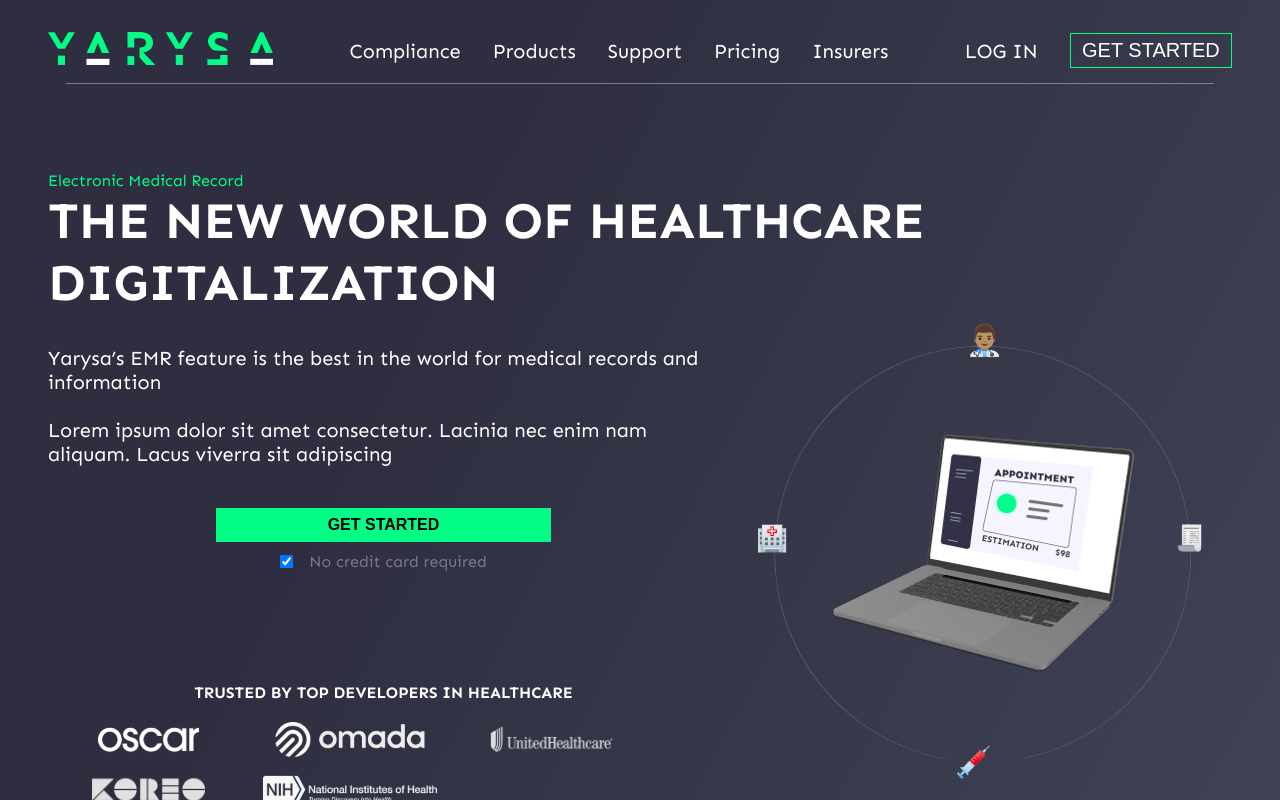
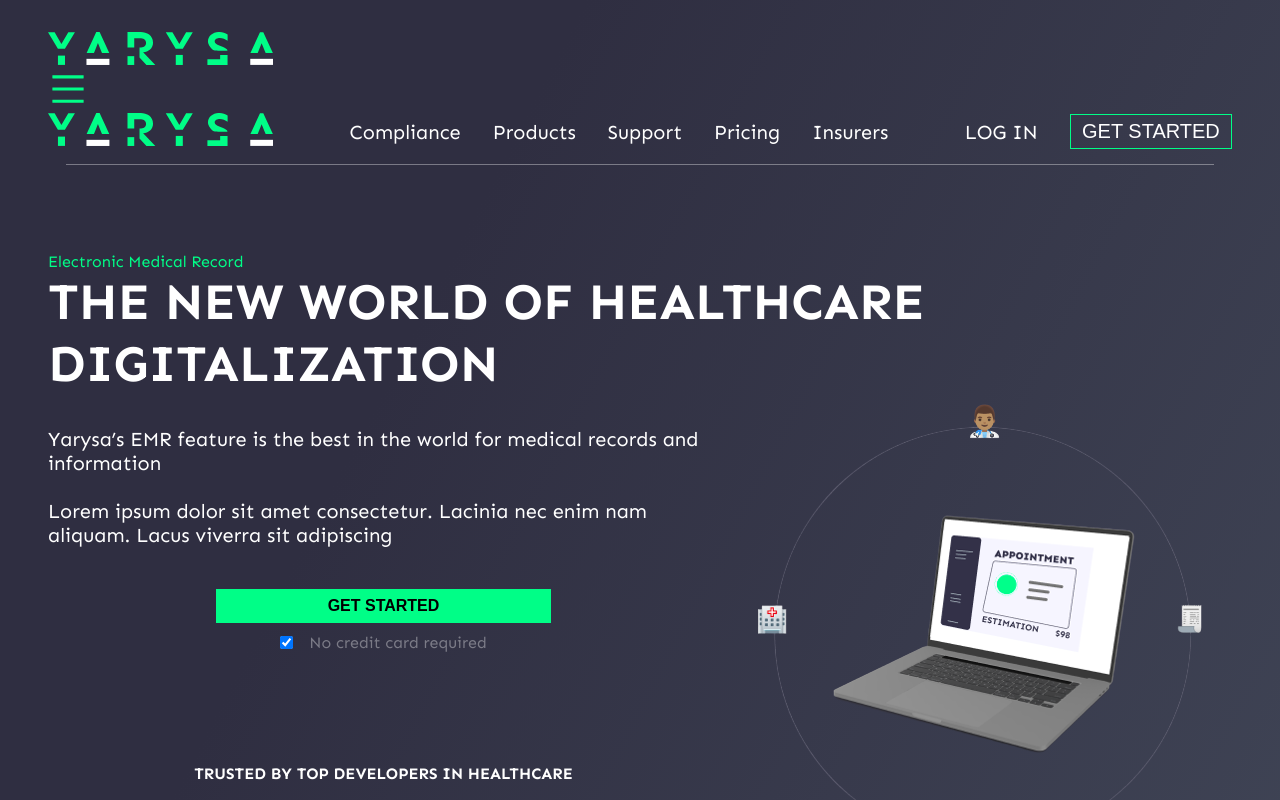
Before and after one commit to principlebrothers/Yarysa, a React (Vite) app: page / in a window 1280 px wide. Shown: the top 800 px of the page. Built offline with nearby package versions, Linux system fonts and the light colour scheme.

Commit message:
Update Navbar.jsx

```diff
--- a/src/components/header/Navbar.jsx
+++ b/src/components/header/Navbar.jsx
@@ -1,4 +1,4 @@
-import React, { useEffect, useState } from 'react';
+import React, { useState } from 'react';
 import { Link } from 'react-router-dom';
 import { AiOutlineMenu } from 'react-icons/ai';
 import yarysaLogo from '../../assets/yarysaLogo.svg';
@@ -7,14 +7,7 @@
 import styles from './Navbar.module.css';
 
 function Navbar() {
-  const [width, setWidth] = useState(window.innerWidth);
   const [isActive, setIsActive] = useState(false);
-
-  useEffect(() => {
-    const handleResize = () => setWidth(window.innerWidth);
-    window.addEventListener('resize', handleResize);
-    return () => window.removeEventListener('resize', handleResize);
-  }, []);
 
   const handleLinksDisplay = () => {
     setIsActive(!isActive);
@@ -22,37 +15,34 @@
 
   return (
     <nav>
-      {width < 1024 ? (
+      <div className={styles.mobile__menu}>
+        <div className={styles.logo__container}>
+          <img src={yarysaLogo} alt='logo' width='225' height='33' />
+        </div>
         <AiOutlineMenu
           className={`${styles.nav__menu}`}
           onClick={handleLinksDisplay}
         />
-      ) : (
-        ''
-      )}
+      </div>
       <section
-        id="nav"
+        id='nav'
         className={`${styles.nav} ${isActive ? styles.active : ''}`}
       >
-        <div className="logo__container">
-          <img src={yarysaLogo} alt="logo" width="225" height="33" />
+        <div className={styles.desktop__logo__container}>
+          <img src={yarysaLogo} alt='logo' width='225' height='33' />
         </div>
-        <div
-          className={`${styles.nav__links}`}
-        >
+        <div className={`${styles.nav__links}`}>
           {navLinks.map((link) => (
             <Link to={link.path} key={link.id} className={styles.nav__font}>
               {link.page}
             </Link>
           ))}
         </div>
-        <div
-          className={`${styles.nav__action__container} `}
-        >
-          <Link to="/login" className={`${styles.nav__font}`}>
+        <div className={`${styles.nav__action__container} `}>
+          <Link to='/login' className={`${styles.nav__font}`}>
             LOG IN
           </Link>
-          <button type="button">GET STARTED</button>
+          <button type='button'>GET STARTED</button>
         </div>
       </section>
     </nav>
```
